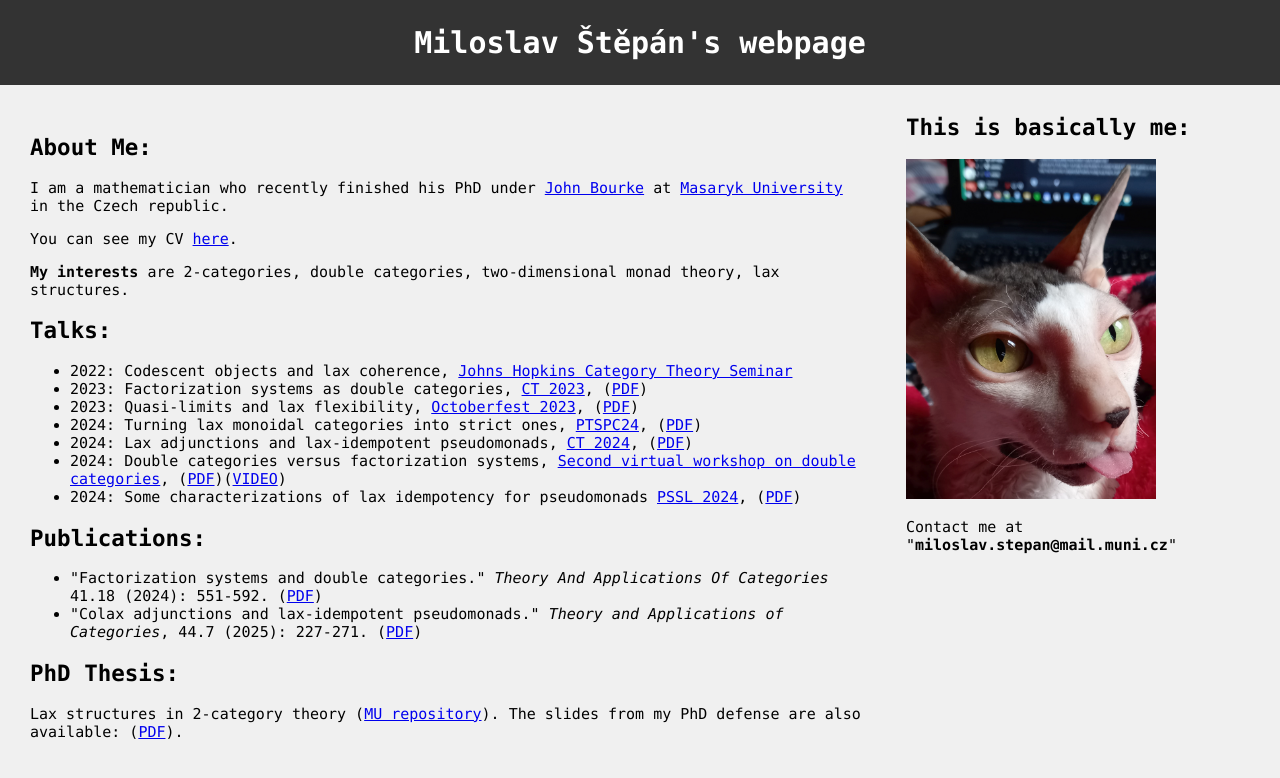
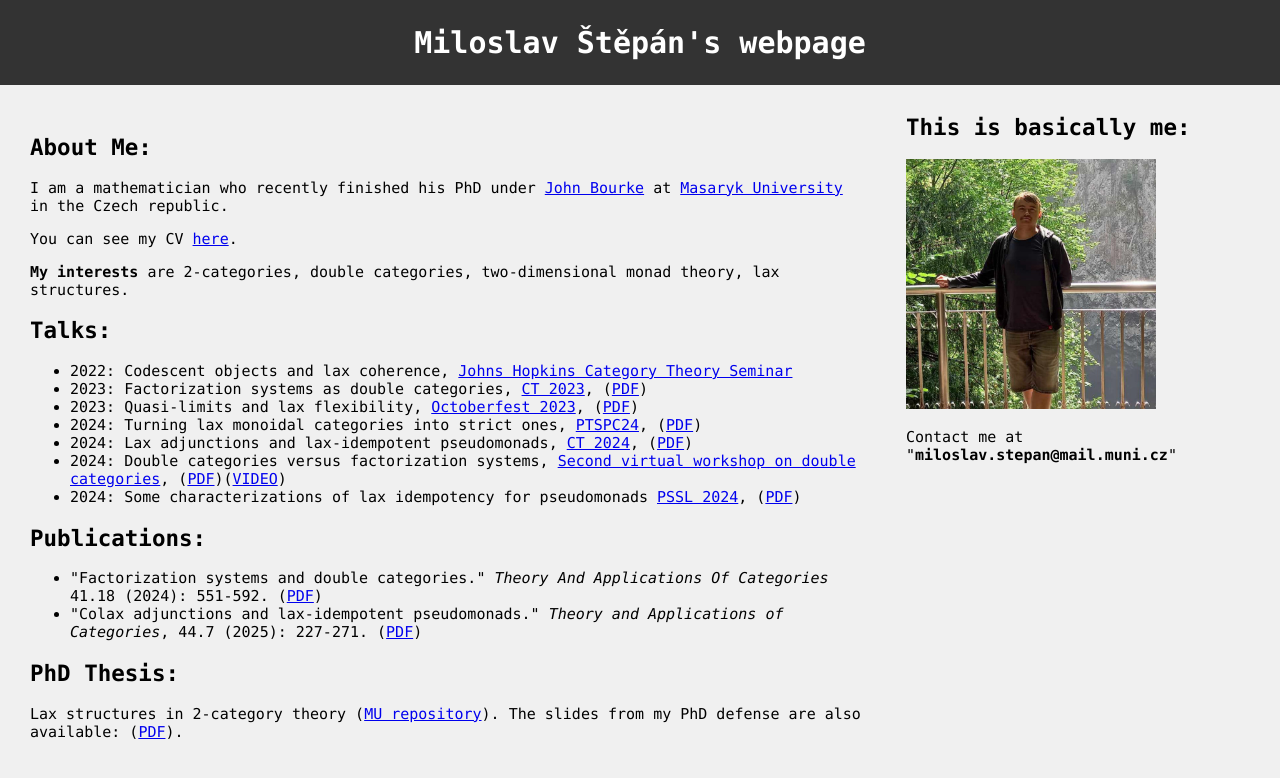
Before and after one commit to MiloslavStepan/MiloslavStepan.github.io, a Jekyll site: the page built from README.md, in a window 1280 px wide. Shown: the top 778 px of the page. Built offline with Jekyll 4.4.1, drawn with Linux system fonts in a browser that asks for light colours; our own code applies the rules of GitHub Pages for plain Markdown files.

Commit message:
Update home.html

```diff
--- a/_layouts/home.html
+++ b/_layouts/home.html
@@ -102,7 +102,7 @@
   </div>
   <div class="column2"> <!-- style="background-color:#bbb;"> -->
     <h2>This is basically me:</h2>
-    <img src="Files/20231222_091529.jpg" alt="Photo of me" width="250">
+    <img src="Files/1725378586203.jpg" alt="Photo of me" width="250">
 	<p>Contact me at "<b>miloslav.stepan@mail.muni.cz</b>"</p>
   </div>
 </div>
```
